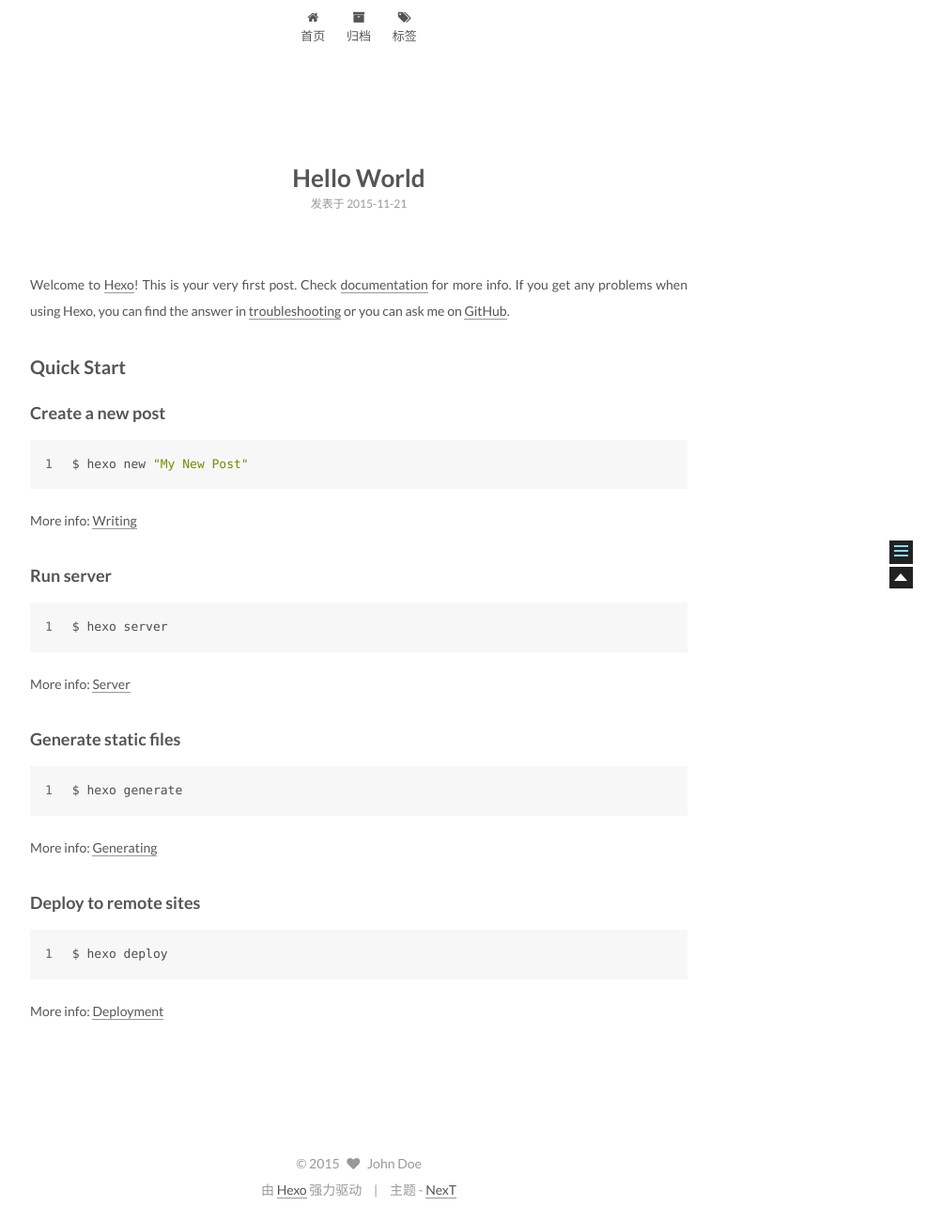
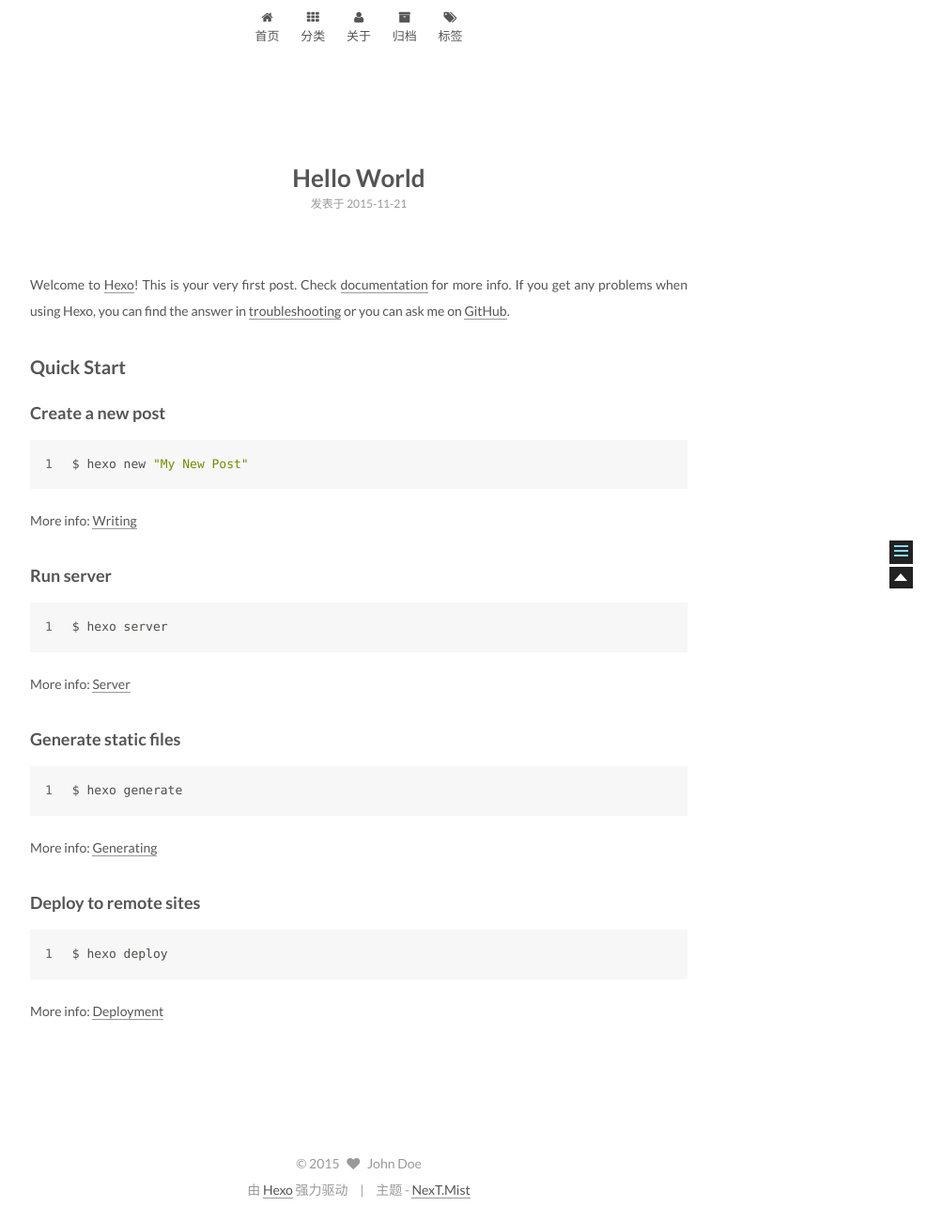
Before and after one commit to orjuly/orjuly.github.io, a plain HTML site: page 2015/11/21/hello-world/index.html in a window 1280 px wide. Shown: the part 155-1455 px from the top of the page at 94% size, without its empty margins (258-1261 px from the left). Drawn offline with Linux system fonts and the light colour scheme.

Commit message:
Site updated: 2015-11-21 22:43:53

```diff
--- a/2015/11/21/hello-world/index.html
+++ b/2015/11/21/hello-world/index.html
@@ -69,7 +69,7 @@ Quick">
 
 <script type="text/javascript" id="hexo.configuration">
   var CONFIG = {
-    scheme: '',
+    scheme: 'Mist',
     sidebar: 'post',
     motion: true
   };
@@ -134,6 +134,26 @@ Quick">
               <i class="menu-item-icon fa fa-home fa-fw"></i> <br />
 
             首页
+          </a>
+        </li>
+
+
+        <li class="menu-item menu-item-categories">
+          <a href="/categories" rel="section">
+
+              <i class="menu-item-icon fa fa-th fa-fw"></i> <br />
+
+            分类
+          </a>
+        </li>
+
+
+        <li class="menu-item menu-item-about">
+          <a href="/about" rel="section">
+
+              <i class="menu-item-icon fa fa-user fa-fw"></i> <br />
+
+            关于
           </a>
         </li>
 
@@ -314,10 +334,10 @@ Quick">
           </div>
 
           <div class="site-state-item site-state-categories">
-
+            <a href="/categories">
               <span class="site-state-item-count">0</span>
               <span class="site-state-item-name">分类</span>
-
+              </a>
           </div>
 
           <div class="site-state-item site-state-tags">
@@ -389,7 +409,7 @@ Quick">
 <div class="theme-info">
   主题 -
   <a class="theme-link" href="https://github.com/iissnan/hexo-theme-next">
-    NexT
+    NexT.Mist
   </a>
 </div>
 
```
Also changed, not shown: archives/2015/11/index.html (+24 -4 lines), archives/2015/index.html (+24 -4 lines), archives/index.html (+24 -4 lines), index.html (+24 -4 lines).
